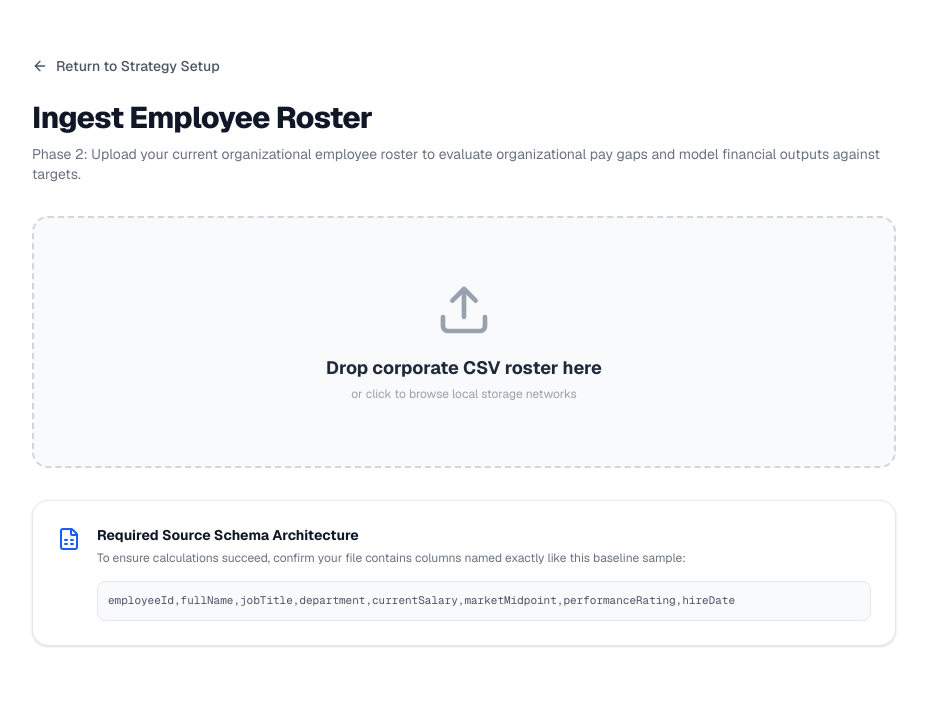
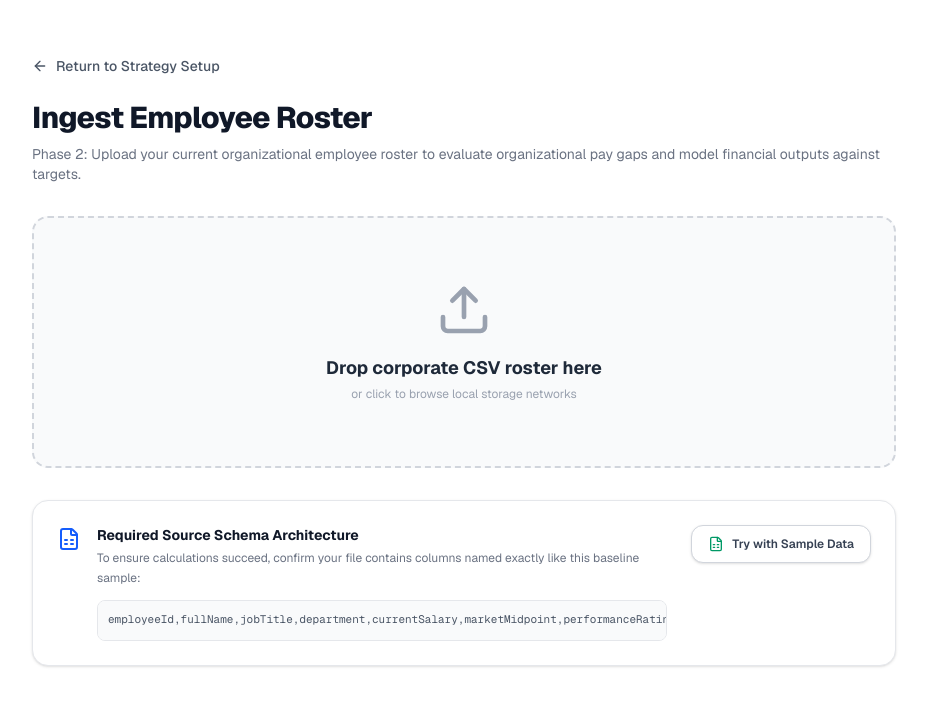
Before and after one commit to jdegand/merit-matrix-app, a Next.js app: page /merit-matrix-app/upload in a window 1280 px wide. Shown: the top 706 px of the page, without its empty margins (176-1103 px from the left). Built offline with nearby package versions, Linux system fonts and the light colour scheme.

Commit message:
feat: add try with sample data button

```diff
--- a/app/upload/page.tsx
+++ b/app/upload/page.tsx
@@ -110,6 +110,30 @@ export default function UploadPage() {
     });
   };
 
+  // Fetch interface linking your local client container to public/test_roster.csv
+  const handleLoadSampleData = async (e: React.MouseEvent) => {
+    e.stopPropagation(); // Prevents triggering the dropzone upload click event
+    setIsLoading(true);
+    setError(null);
+
+    try {
+      // Prepend your Next.js basePath explicitly for the static fetch asset
+      const basePath = '/merit-matrix-app';
+      const response = await fetch(`${basePath}/test_roster.csv`);
+
+      if (!response.ok) {
+        throw new Error(`Could not locate test_roster.csv asset (Status: ${response.status})`);
+      }
+
+      const blob = await response.blob();
+      const mockFile = new File([blob], 'test_roster.csv', { type: 'text/csv' });
+
+      handleFileUpload(mockFile);
+    } catch (err: any) {
+      setError(err.message || 'An unexpected error occurred fetching fallback data.');
+      setIsLoading(false);
+    }
+  };
   // Drag and drop standard browser handlers
   const onDragOver = useCallback((e: React.DragEvent<HTMLDivElement>) => {
     e.preventDefault();
@@ -162,14 +186,12 @@ export default function UploadPage() {
           } ${isLoading ? 'cursor-not-allowed opacity-70' : 'cursor-pointer'}`}
       >
         <input type="file" accept=".csv" onChange={onFileSelect} className="hidden" id="fileInputElement" disabled={isLoading} />
-
         <div className="flex flex-col items-center text-center">
           {isLoading ? (
             <Loader2 className="h-14 w-14 text-blue-600 animate-spin mb-4" />
           ) : (
             <Upload className={`h-14 w-14 mb-4 transition-transform ${isDragging ? 'text-blue-600 scale-110' : 'text-gray-400'}`} />
           )}
-
           <h3 className="text-lg font-bold text-gray-800 mb-1">
             {isLoading ? 'Computing Compensation Parameters...' : 'Drop corporate CSV roster here'}
           </h3>
@@ -185,22 +207,43 @@ export default function UploadPage() {
         </div>
       )}
 
-      {/* SAMPLE FILE REFERENCE CARD */}
-      <div className="mt-8 border border-gray-200 bg-white rounded-2xl p-4 sm:p-6 shadow-sm flex items-start gap-4 w-full">
-        <FileSpreadsheet className="h-6 w-6 text-blue-600 shrink-0 mt-0.5" />
+      {/* SAMPLE FILE REFERENCE CARD WITH FETCH TRIGGER */}
+      <div className="mt-8 border border-gray-200 bg-white rounded-2xl p-4 sm:p-6 shadow-sm flex flex-col sm:flex-row items-stretch sm:items-start justify-between gap-6 w-full overflow-hidden">
 
-        {/* FIX: Added min-w-0 here to force the text wrapper to respect screen boundaries */}
-        <div className="space-y-1 min-w-0 flex-1">
-          <h4 className="text-sm font-bold text-gray-900">Required Source Schema Architecture</h4>
-          <p className="text-xs text-gray-500 leading-relaxed">
-            To ensure calculations succeed, confirm your file contains columns named exactly like this baseline sample:
-          </p>
+        {/* Left Section: Content wrapper with bounds restrictions */}
+        <div className="flex flex-col sm:flex-row items-start gap-4 min-w-0 flex-1">
+          <FileSpreadsheet className="h-6 w-6 text-blue-600 shrink-0 mt-0.5 hidden sm:block" />
 
-          {/* FIX: Added block and w-full alongside overflow-x-scroll */}
-          <div className="mt-3 bg-gray-50 border border-gray-200 rounded-lg p-2.5 font-mono text-[11px] text-gray-600 select-all block w-full overflow-x-scroll whitespace-nowrap pb-3">
-            employeeId,fullName,jobTitle,department,currentSalary,marketMidpoint,performanceRating,hireDate
+          <div className="space-y-1 min-w-0 w-full flex-1">
+            <div className="flex items-center gap-2 sm:block">
+              <FileSpreadsheet className="h-5 w-5 text-blue-600 shrink-0 sm:hidden" />
+              <h4 className="text-sm font-bold text-gray-900">Required Source Schema Architecture</h4>
+            </div>
+
+            <p className="text-xs text-gray-500 leading-relaxed">
+              To ensure calculations succeed, confirm your file contains columns named exactly like this baseline sample:
+            </p>
+
+            {/* Code box setup to handle overflow neatly without breaking parent layout */}
+            <div className="mt-3 bg-gray-50 border border-gray-200 rounded-lg p-2.5 font-mono text-[11px] text-gray-600 select-all block w-full overflow-x-auto whitespace-nowrap pb-3">
+              employeeId,fullName,jobTitle,department,currentSalary,marketMidpoint,performanceRating,hireDate
+            </div>
           </div>
         </div>
+
+        {/* Right Section: Stacking action button */}
+        <div className="shrink-0 w-full sm:w-auto pt-2 sm:pt-0 border-t border-gray-100 sm:border-0">
+          <button
+            type="button"
+            disabled={isLoading}
+            onClick={handleLoadSampleData}
+            className="w-full sm:w-auto inline-flex items-center justify-center px-4 py-2.5 border border-gray-300 shadow-sm text-xs font-semibold rounded-xl text-gray-700 bg-white hover:bg-gray-50 focus:outline-none focus:ring-2 focus:ring-offset-2 focus:ring-blue-500 disabled:opacity-50 disabled:cursor-not-allowed transition gap-2"
+          >
+            <FileSpreadsheet className="h-4 w-4 text-emerald-600" />
+            Try with Sample Data
+          </button>
+        </div>
+
       </div>
 
     </div>
```
